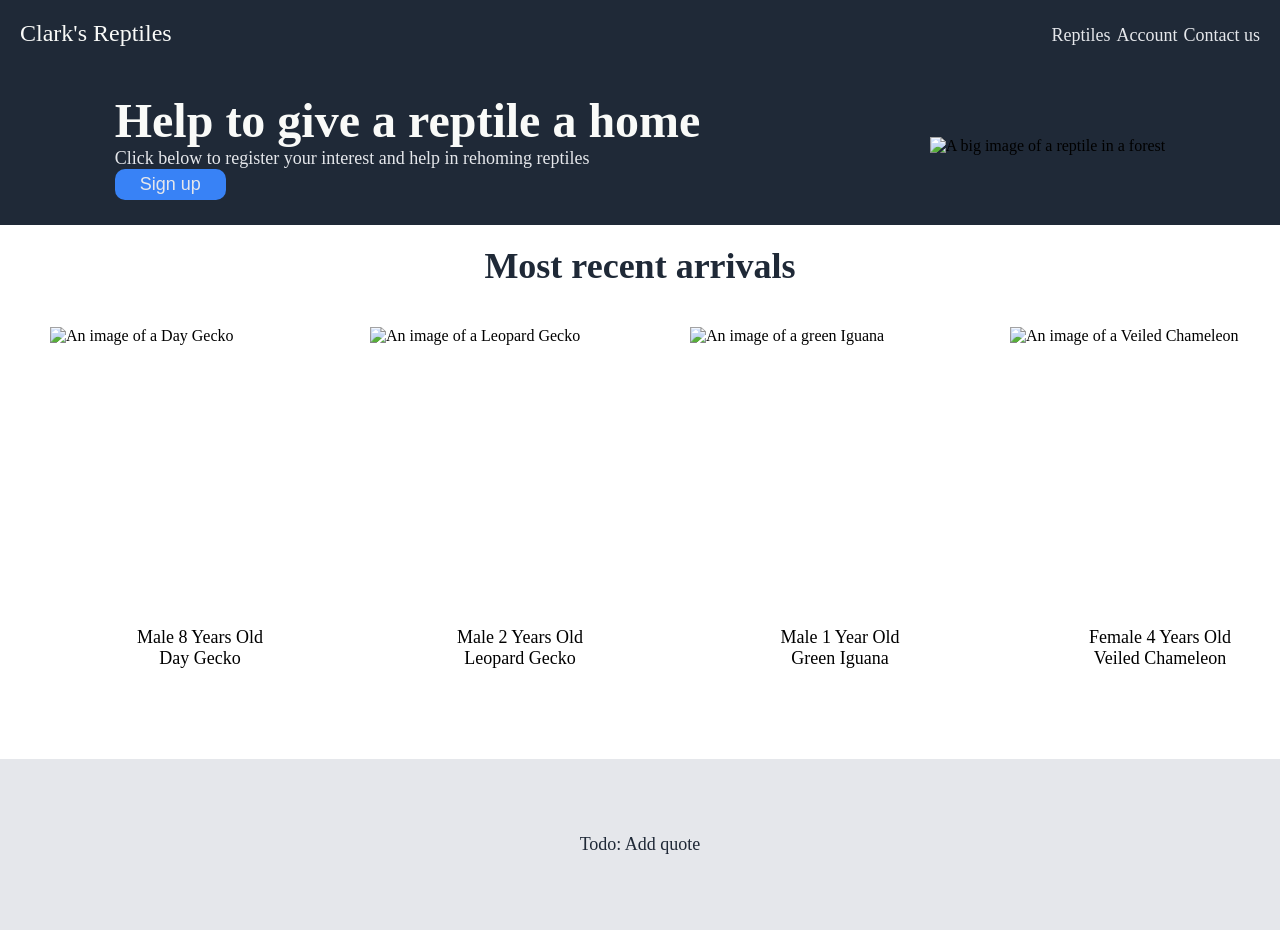
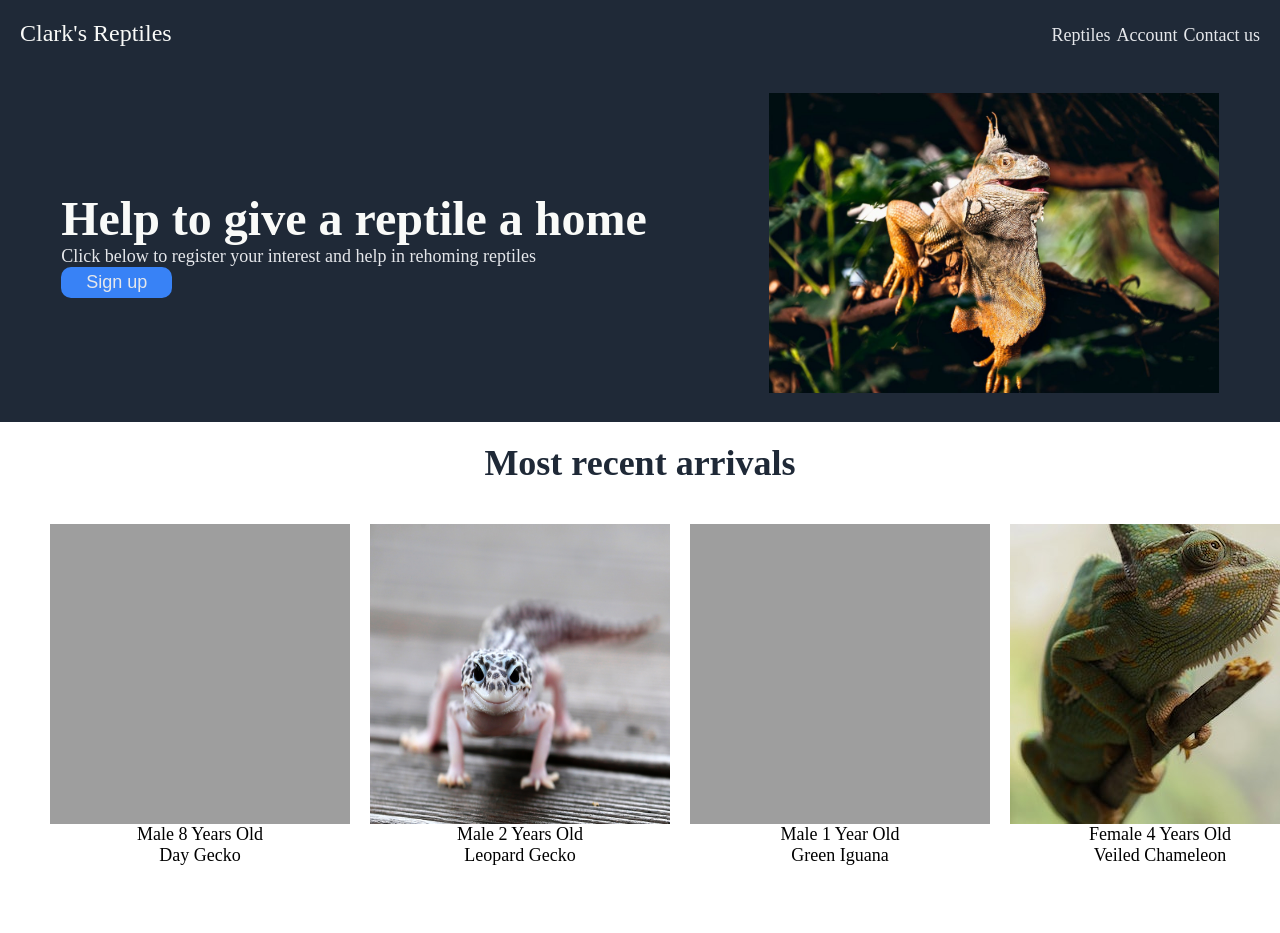
Before and after one commit to Ryan-D-Clark/Odin_Landing, a plain HTML site: page index.html in a window 1280 px wide. Shown: the top 933 px of the page. Drawn offline with Linux system fonts and the light colour scheme; the site is published under a folder, as on GitHub Pages, so addresses that start at the root find nothing.

Commit message:
RC: Update

```diff
--- a/index.html
+++ b/index.html
@@ -24,25 +24,25 @@
             <p>Click below to register your interest and help in rehoming reptiles</p>
             <button id="sign-up"><p>Sign up</p></button>
         </div>
-        <div><img class="hero" src="/Images/hero.png" alt="A big image of a reptile in a forest" height="300"></div>
+        <div><img class="hero" src="Images/hero.png" alt="A big image of a reptile in a forest" height="300"></div>
     </div>
     <div class="images">
         <h2>Most recent arrivals</h2>
         <div class="content-container">
             <div class="image-content">
-                <img class="reptile-image" src="/Images/image1.jpg" alt="An image of a Day Gecko">
+                <img class="reptile-image" src="Images/image1.jpg" alt="An image of a Day Gecko">
                 <p class="reptile-text">Male 8 Years Old <br> Day Gecko</p>
             </div>
             <div class="image-content">
-                <img class="reptile-image" src="/Images/image2.jpg" alt="An image of a Leopard Gecko">
+                <img class="reptile-image" src="Images/image2.jpg" alt="An image of a Leopard Gecko">
                 <p class="reptile-text">Male 2 Years Old <br> Leopard Gecko</p>
             </div>
             <div class="image-content">
-                <img class="reptile-image" src="/Images/image3.jpg" alt="An image of a green Iguana">
+                <img class="reptile-image" src="Images/image3.jpg" alt="An image of a green Iguana">
                 <p class="reptile-text">Male 1 Year Old <br> Green Iguana</p>
             </div>
             <div class="image-content">
-                <img class="reptile-image" src="/Images/image4.jpg" alt="An image of a Veiled Chameleon">
+                <img class="reptile-image" src="Images/image4.jpg" alt="An image of a Veiled Chameleon">
                 <p class="reptile-text">Female 4 Years Old <br> Veiled Chameleon</p>
             </div>
         </div>
```
